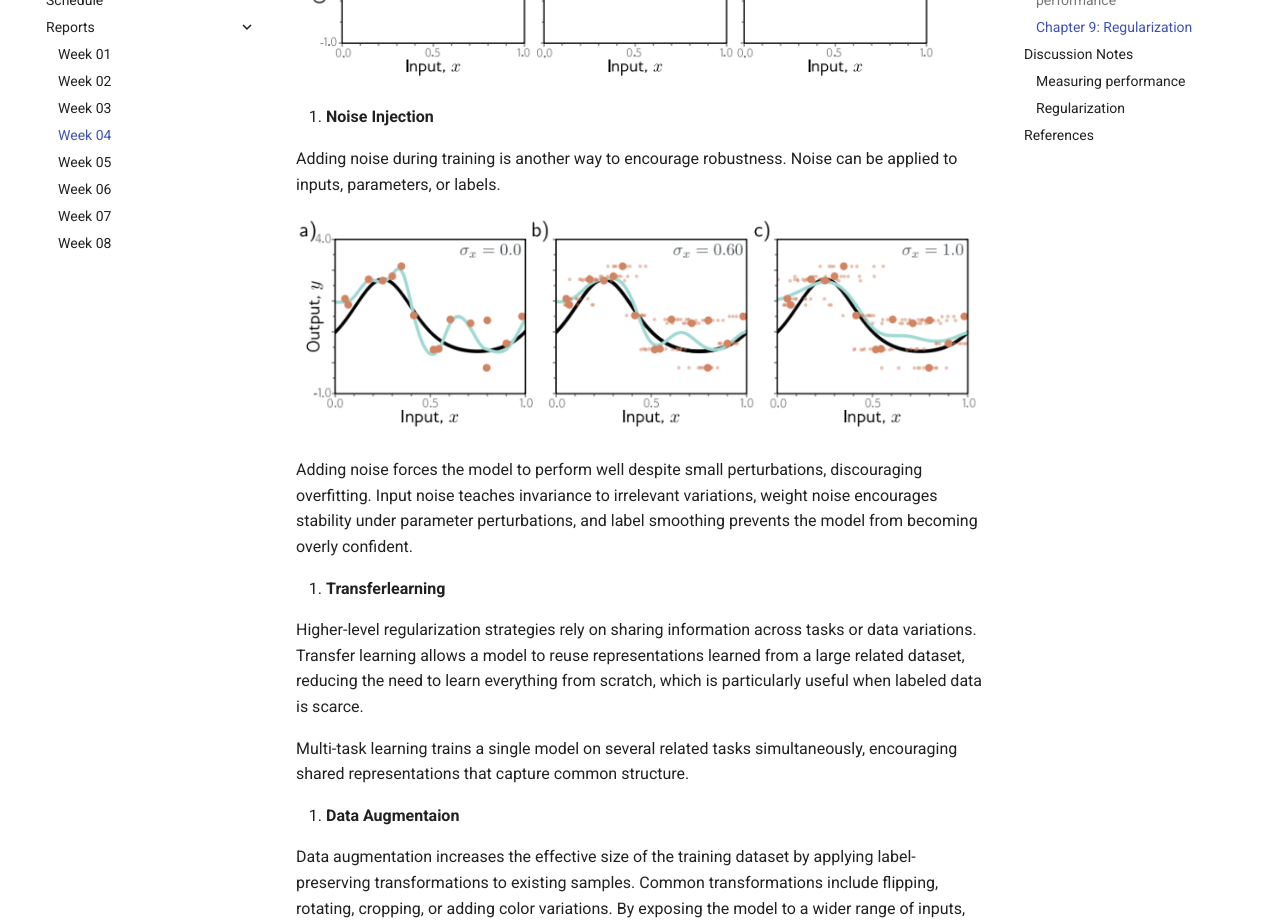
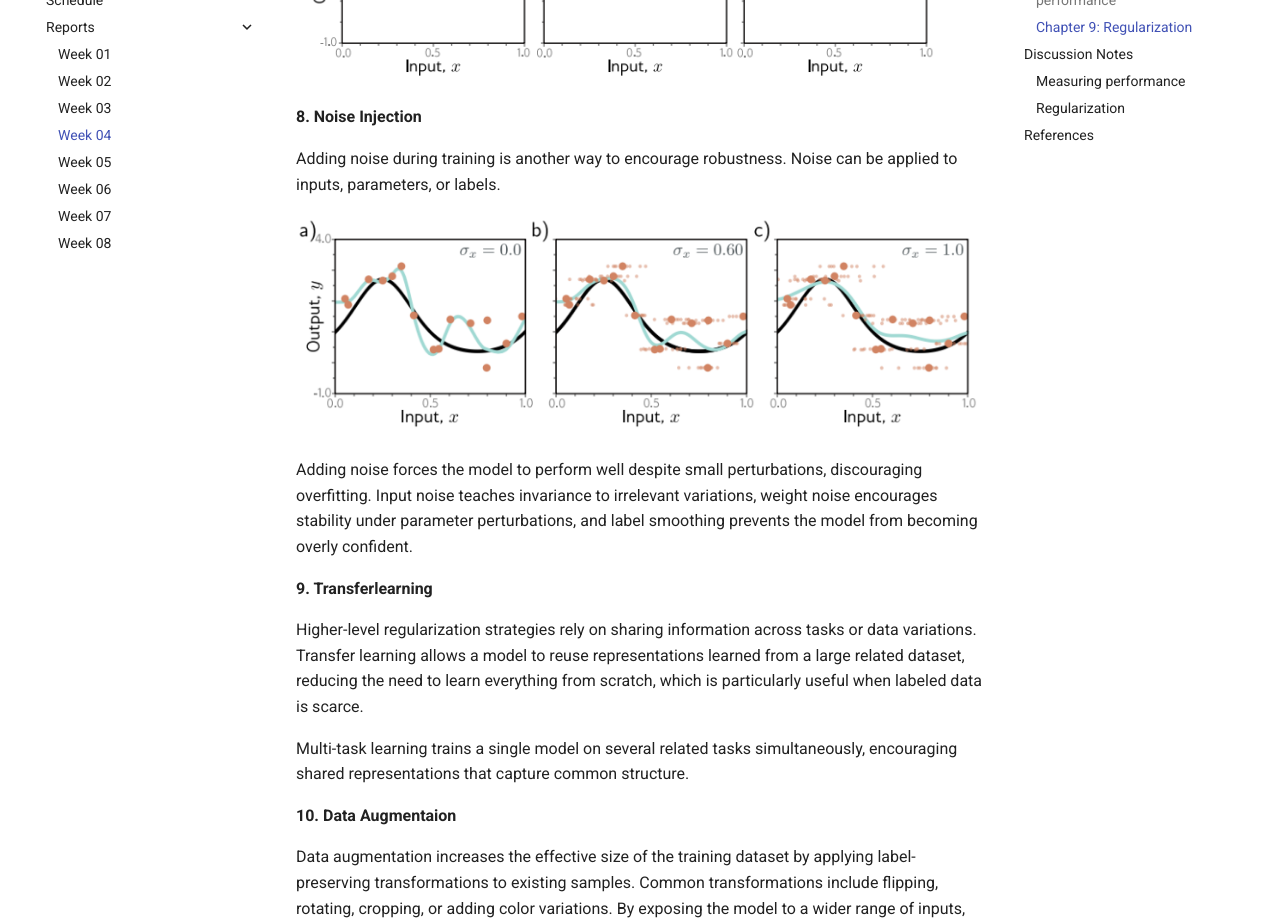
Before and after one commit to link-er/seminar_UDL_wise2526, an MkDocs documentation site: the page built from docs/reports/week04_ch8_9.md, in a window 1280 px wide and 1400 px high, scrolled down 11002 px. Shown: the part 153-1073 px from the top of the window. Built offline with MkDocs 1.6.1 and Material for MkDocs 9.7.7, drawn with Linux system fonts in a browser that asks for light colours; comment, search, counter and statistics services are not loaded; some of the changed text lies outside the part shown.

Commit message:
Fix formatting and numbering in week04_ch8_9.md

```diff
--- a/docs/reports/week04_ch8_9.md
+++ b/docs/reports/week04_ch8_9.md
@@ -161,7 +161,7 @@ meaning SGD implicitly favors solutions where all batches agree on the gradient
 
 Consequently, SGD tends to favor parameter configurations where gradients are consistent across batches, meaning the model fits all parts of the data reasonably well rather than fitting some examples extremely well at the expense of others. This provides insight into why smaller batch sizes often lead to better generalization and why SGD frequently outperforms full-batch gradient descent in practice.
 
-3. **Early Stopping**
+**3. Early Stopping**
 
 Early stopping is a simple yet powerful regularization technique based on monitoring model performance during training. Initially, training reduces both training and validation error as the model learns the general structure of the data. After a certain point, continued training primarily improves performance on the training set while degrading performance on the validation set.
 
@@ -172,7 +172,7 @@ In the early stages, the model output closely follows the true underlying functi
 By monitoring the validation loss and stopping training when it stops improving, early stopping effectively limits model complexity. This technique has been shown to behave similarly to L2 regularization, as it prevents weights from growing too large.
 
 
-4. **Ensembling**
+**4. Ensembling**
 
 Ensembling improves generalization by combining the predictions of multiple models. Instead of relying on a single trained network, the final prediction is obtained by averaging outputs or pre-softmax activations; Each individual model may overfit in a slightly different way. By averaging their predictions, random fluctuations and noise are reduced and individual errors tend to cancel out.
 Common ensembling strategies include:
@@ -180,7 +180,7 @@ Common ensembling strategies include:
   -Bagging (bootstrap aggregating)
   -Using different architectures or hyperparameters
 
-5. **Dropout**
+**5. Dropout**
 
 Dropout introduces regularization by randomly deactivating neurons during training. This prevents the network from relying too heavily on specific activations and forces it to distribute information across multiple pathways.
 
@@ -190,7 +190,7 @@ By preventing neurons from relying too strongly on specific other neurons (co-ad
 
 ![12](../images/regularization/regularization%2012.png)
 
-8. **Noise Injection**
+**8. Noise Injection**
 
 Adding noise during training is another way to encourage robustness. Noise can be applied to inputs, parameters, or labels.
 
@@ -198,13 +198,13 @@ Adding noise during training is another way to encourage robustness. Noise can b
 
 Adding noise forces the model to perform well despite small perturbations, discouraging overfitting. Input noise teaches invariance to irrelevant variations, weight noise encourages stability under parameter perturbations, and label smoothing prevents the model from becoming overly confident.
 
-9. **Transferlearning**
+**9. Transferlearning**
 
 Higher-level regularization strategies rely on sharing information across tasks or data variations. Transfer learning allows a model to reuse representations learned from a large related dataset, reducing the need to learn everything from scratch, which is particularly useful when labeled data is scarce.
 
 Multi-task learning trains a single model on several related tasks simultaneously, encouraging shared representations that capture common structure.
 
-10. **Data Augmentaion**
+**10. Data Augmentaion**
 
 Data augmentation increases the effective size of the training dataset by applying label-preserving transformations to existing samples. Common transformations include flipping, rotating, cropping, or adding color variations. By exposing the model to a wider range of inputs, data augmentation teaches invariance to irrelevant variations and significantly reduces overfitting.
 
```
